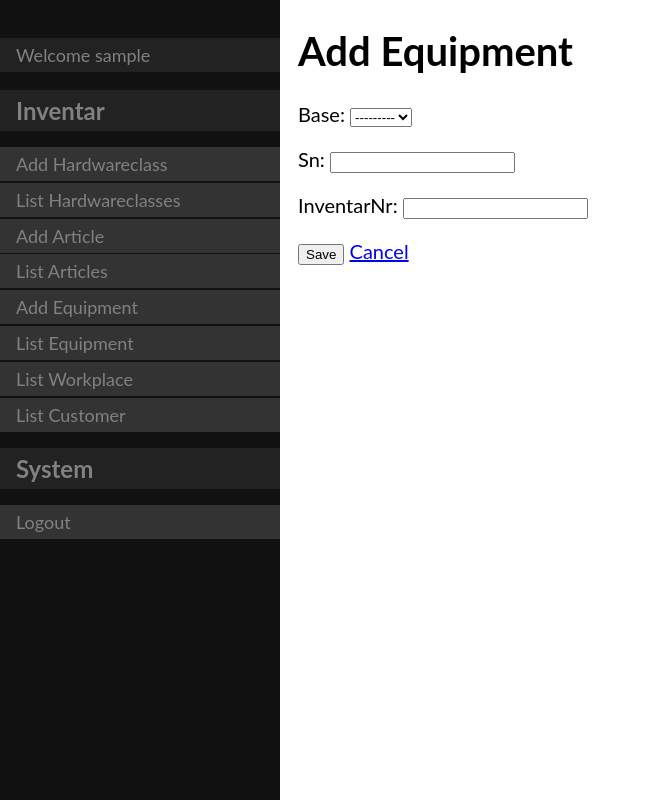
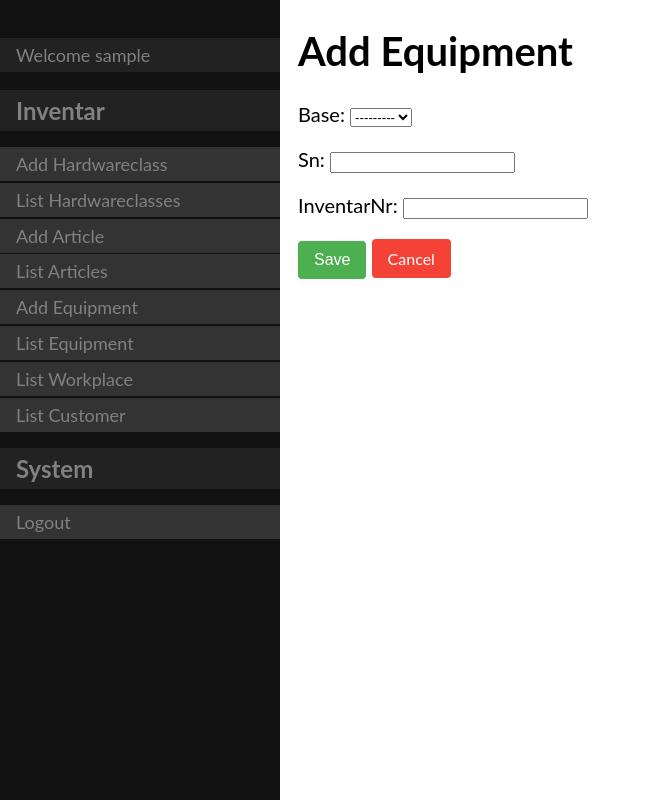
Before and after one commit to mario-spitze/companynetworkmanager, a Django app: page /inventory/createEquipment/ in a window 1280 px wide. Shown: the whole page, without its empty margins (0-651 px from the left). Run offline with Django 3.2, Linux system fonts and the light colour scheme; the visitor is signed in with stand-in values (Sample User, id 1); data that the repository does not hold is empty.

Commit message:
close #58 Add CSS to show good buttons.

```diff
--- a/django/project/inventory/templates/inventory/createArticle.html
+++ b/django/project/inventory/templates/inventory/createArticle.html
@@ -9,6 +9,8 @@
     <table>
         {{ form.as_table }}
     </table>
-    <input type="submit" value="{% trans 'Save' %}">
+    <br />
+    <input type="submit" class="button" value="{% trans 'Save' %}">
+	<a href="{% url 'inventory:listArticle' %}" class="button button-cancel">{% trans 'Cancel' %}</a>
 </form>
 {% endblock %}
--- a/django/project/inventory/templates/inventory/createEquipment.html
+++ b/django/project/inventory/templates/inventory/createEquipment.html
@@ -11,7 +11,7 @@
 {% block content %}
 <form method="post">{% csrf_token %}
     {{ form.as_p }}
-    <input type="submit" value="{% trans 'Save' %}">
-	<a href="{{ view.get_success_url }}" class="btn btn-secondary">{% trans 'Cancel' %}</a>
+    <input type="submit" class="button" value="{% trans 'Save' %}">
+	<a href="{% url 'inventory:listEquipment' %}" class="button button-cancel">{% trans 'Cancel' %}</a>
 </form>
 {% endblock %}
--- a/django/project/inventory/templates/inventory/createHandover.html
+++ b/django/project/inventory/templates/inventory/createHandover.html
@@ -9,6 +9,8 @@
     <table>
         {{ form.as_table }}
     </table>
-    <input type="submit" value="{% trans 'Save' %}">
+    <br />
+    <input class="button" type="submit" value="{% trans 'Save' %}">
+	<a href="{% url 'inventory:listEquipment' %}" class="button button-cancel">{% trans 'Cancel' %}</a>
 </form>
 {% endblock %}
--- a/django/project/inventory/templates/inventory/giveBack.html
+++ b/django/project/inventory/templates/inventory/giveBack.html
@@ -15,7 +15,7 @@
 </table>
 
 <form method="post">{% csrf_token %}
-	<input class="btn btn-success" type="submit" value="{% trans 'Save' %}" />
-	<a href="{% url 'inventory:detailWorkplace' user.id %}" class="btn btn-secondary">{% trans 'Cancel' %}</a>
+	<input class="button" type="submit" value="{% trans 'Save' %}" />
+	<a href="{% url 'inventory:detailWorkplace' user.id %}" class="button button-cancel">{% trans 'Cancel' %}</a>
 </form>
 {% endblock %}
--- a/django/project/inventory/templates/inventory/hardwareclass_form.html
+++ b/django/project/inventory/templates/inventory/hardwareclass_form.html
@@ -11,7 +11,7 @@
 {% block content %}
 <form method="post">{% csrf_token %}
     {{ form.as_p }}
-    <input type="submit" value="{% trans 'Save' %}">
-	<a href="{{ view.get_success_url }}" class="btn btn-secondary">{% trans 'Cancel' %}</a>
+    <input type="submit" class="button" value="{% trans 'Save' %}">
+	<a href="{{ view.get_success_url }}" class="button button-cancel">{% trans 'Cancel' %}</a>
 </form>
 {% endblock %}
--- a/django/project/inventory/templates/inventory/updateArticle.html
+++ b/django/project/inventory/templates/inventory/updateArticle.html
@@ -8,6 +8,7 @@
     <table>
         {{ form.as_table }}
     </table>
-    <input type="submit" value="Submit">
+    <input type="submit" class="button" value="Submit">
+	<a href="{% url 'inventory:listArticle' %}" class="button button-cancel">{% trans 'Cancel' %}</a>
 </form>
 {% endblock %}
--- a/django/project/templates/base.html
+++ b/django/project/templates/base.html
@@ -10,6 +10,33 @@
   <style>
 body {
   font-family: "Lato", sans-serif;
+}
+
+.button {
+  background-color: #4CAF50; /* Green */
+  border: none;
+  color: white;
+  padding: 10px 16px;
+  text-align: center;
+  text-decoration: none;
+  display: inline-block;
+  font-size: 16px;
+  border-radius: 4px;
+  transition-duration: 0.4s;
+}
+
+.button:hover {
+  background-color: #8CCF90; /* Green */
+  color: white;
+}
+
+.button-cancel {
+  background-color: #f44336; /* Green */
+  color: white;
+}
+.button-cancel:hover {
+  background-color: #f48376; /* Green */
+  color: white;
 }
 
 .sidenav {
```
